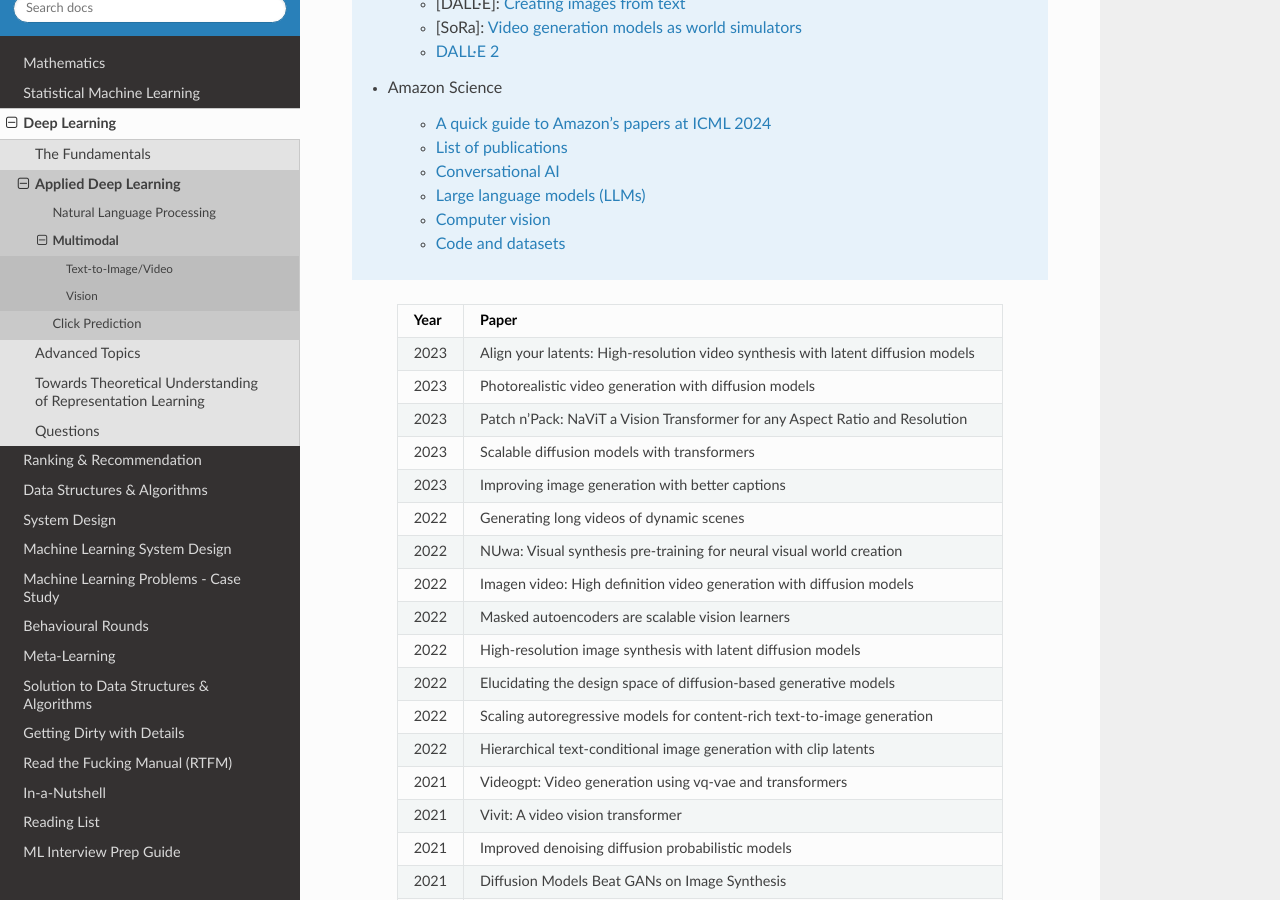
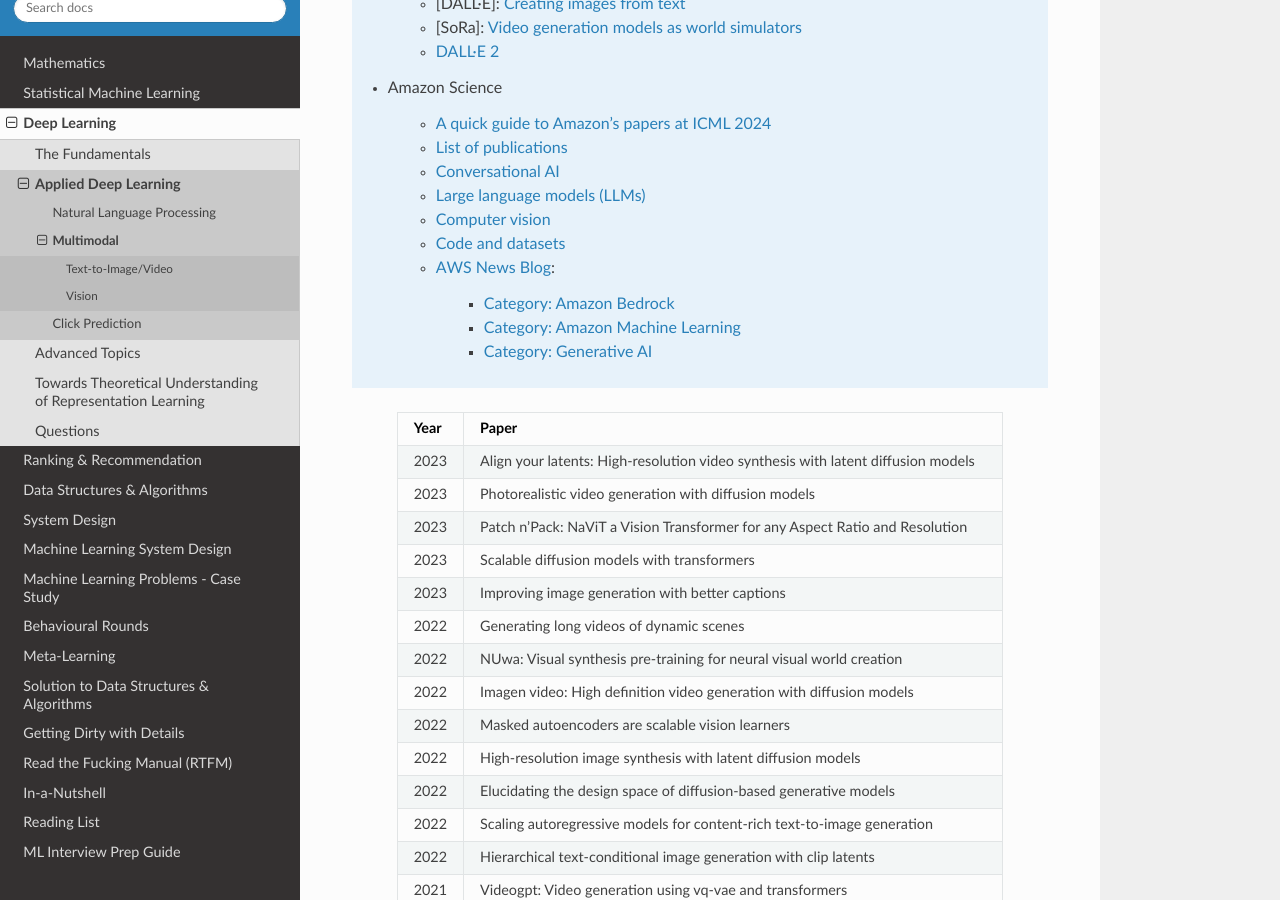
Before and after one commit to uselesstechjunks/leetcode, a Sphinx documentation site: the page built from docs/source/dl/application/image.rst, in a window 1280 px wide and 900 px high, scrolled down 397 px. Built offline with Sphinx 7.4.7 and the Read the Docs theme 2.0.0, drawn with Linux system fonts in a browser that asks for light colours.

Commit message:
Update image.rst (#275)

```diff
--- a/docs/source/dl/application/image.rst
+++ b/docs/source/dl/application/image.rst
@@ -23,6 +23,11 @@ Text-to-Image/Video
 		* `Large language models (LLMs) <https://www.amazon.science/tag/large-language-models>`_
 		* `Computer vision <https://www.amazon.science/research-areas/computer-vision>`_
 		* `Code and datasets <https://www.amazon.science/code-and-datasets>`_
+		* `AWS News Blog <https://aws.amazon.com/blogs/aws/>`_:
+
+			* `Category: Amazon Bedrock <https://aws.amazon.com/blogs/aws/category/artificial-intelligence/amazon-machine-learning/amazon-bedrock/>`_
+			* `Category: Amazon Machine Learning <https://aws.amazon.com/blogs/aws/category/artificial-intelligence/amazon-machine-learning/>`_
+			* `Category: Generative AI <https://aws.amazon.com/blogs/aws/category/artificial-intelligence/generative-ai/>`_
 
 .. csv-table::
 	:header: "Year","Paper"
```
